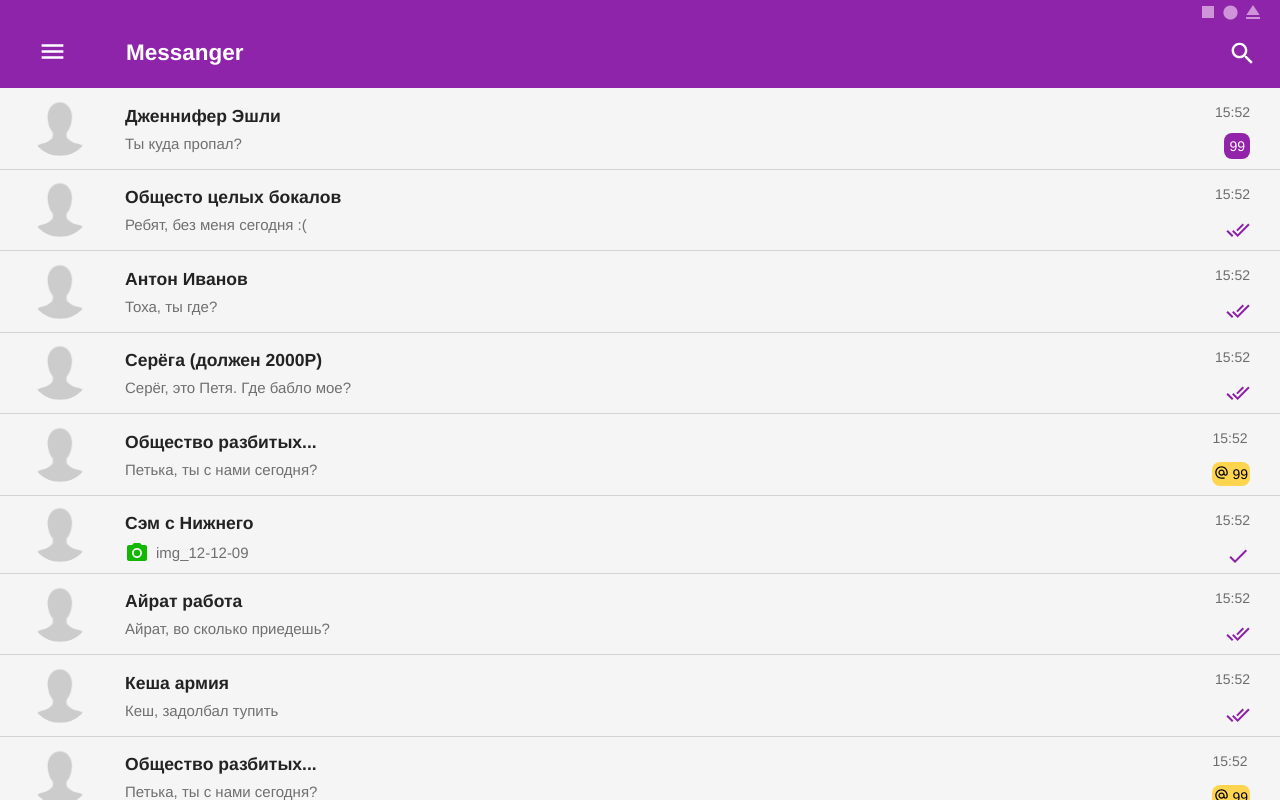
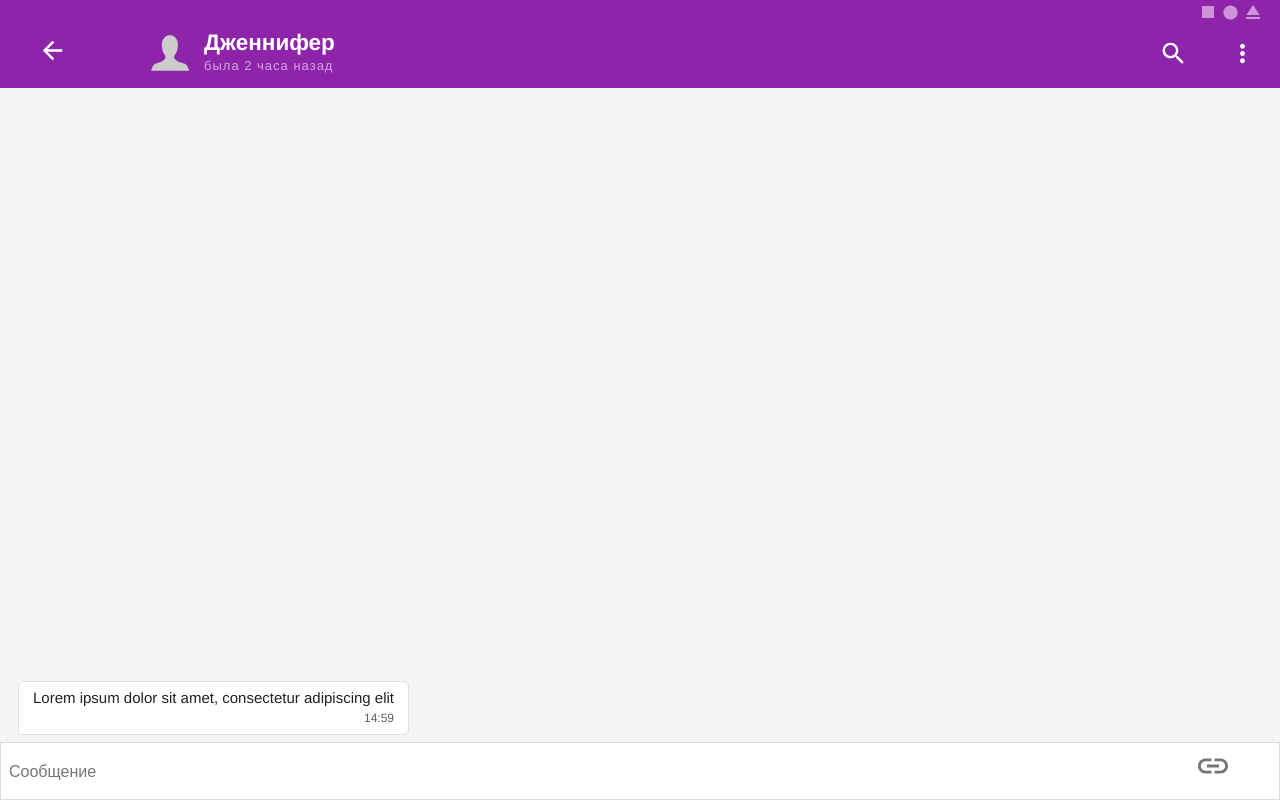
Before and after one commit to xznex/2022-2-VK-EDU-FS-Frontend-E-Zernin, a React (Create React App) app in the folder react-chat/: page / in a window 1280 px wide. Built offline with nearby package versions, Linux system fonts and the light colour scheme.

Commit message:
some fix ?...

```diff
--- a/react-chat/src/pages/PageChatList/ChatList.js
+++ b/react-chat/src/pages/PageChatList/ChatList.js
@@ -16,7 +16,7 @@ export function ChatList(props) {
 		<div className="container">
 			<ChatListHeader/>
 			<div className={styles.chat_list}>
-				<div className={styles.chat_message} onClick={() => props.changePage('chat')}>
+				<div className={styles.chat_message} onClick={props.changePage('chat')}>
 					<div className={styles.message__avatar}>
 						<img src={avatarProfile} alt="avatar" className={styles.message__avatar_img}/>
 					</div>
@@ -31,7 +31,7 @@ export function ChatList(props) {
 						</div>
 					</div>
 				</div>
-				<div className={styles.chat_message} onClick={() => props.changePage('chat')}>
+				<div className={styles.chat_message} onClick={props.changePage('chat')}>
 					<div className={styles.message__avatar}>
 						<img src={avatarProfile} alt="avatar" className={styles.message__avatar_img}/>
 					</div>
@@ -46,7 +46,7 @@ export function ChatList(props) {
 						</div>
 					</div>
 				</div>
-				<div className={styles.chat_message} onClick={() => props.changePage('chat')}>
+				<div className={styles.chat_message} onClick={props.changePage('chat')}>
 					<div className={styles.message__avatar}>
 						<img src={avatarProfile} alt="avatar" className={styles.message__avatar_img}/>
 					</div>
@@ -61,7 +61,7 @@ export function ChatList(props) {
 						</div>
 					</div>
 				</div>
-				<div className={styles.chat_message} onClick={() => props.changePage('chat')}>
+				<div className={styles.chat_message} onClick={props.changePage('chat')}>
 					<div className={styles.message__avatar}>
 						<img src={avatarProfile} alt="avatar" className={styles.message__avatar_img}/>
 					</div>
@@ -76,7 +76,7 @@ export function ChatList(props) {
 						</div>
 					</div>
 				</div>
-				<div className={styles.chat_message} onClick={() => props.changePage('chat')}>
+				<div className={styles.chat_message} onClick={props.changePage('chat')}>
 					<div className={styles.message__avatar}>
 						<img src={avatarProfile} alt="avatar" className={styles.message__avatar_img}/>
 					</div>
@@ -94,7 +94,7 @@ export function ChatList(props) {
 						</div>
 					</div>
 				</div>
-				<div className={styles.chat_message} onClick={() => props.changePage('chat')}>
+				<div className={styles.chat_message} onClick={props.changePage('chat')}>
 					<div className={styles.message__avatar}>
 						<img src={avatarProfile} alt="avatar" className={styles.message__avatar_img}/>
 					</div>
@@ -113,7 +113,7 @@ export function ChatList(props) {
 						</div>
 					</div>
 				</div>
-				<div className={styles.chat_message} onClick={() => props.changePage('chat')}>
+				<div className={styles.chat_message} onClick={props.changePage('chat')}>
 					<div className={styles.message__avatar}>
 						<img src={avatarProfile} alt="avatar" className={styles.message__avatar_img}/>
 					</div>
@@ -128,7 +128,7 @@ export function ChatList(props) {
 						</div>
 					</div>
 				</div>
-				<div className={styles.chat_message} onClick={() => props.changePage('chat')}>
+				<div className={styles.chat_message} onClick={props.changePage('chat')}>
 					<div className={styles.message__avatar}>
 						<img src={avatarProfile} alt="avatar" className={styles.message__avatar_img}/>
 					</div>
@@ -143,7 +143,7 @@ export function ChatList(props) {
 						</div>
 					</div>
 				</div>
-				<div className={styles.chat_message} onClick={() => props.changePage('chat')}>
+				<div className={styles.chat_message} onClick={props.changePage('chat')}>
 					<div className={styles.message__avatar}>
 						<img src={avatarProfile} alt="avatar" className={styles.message__avatar_img}/>
 					</div>
```
